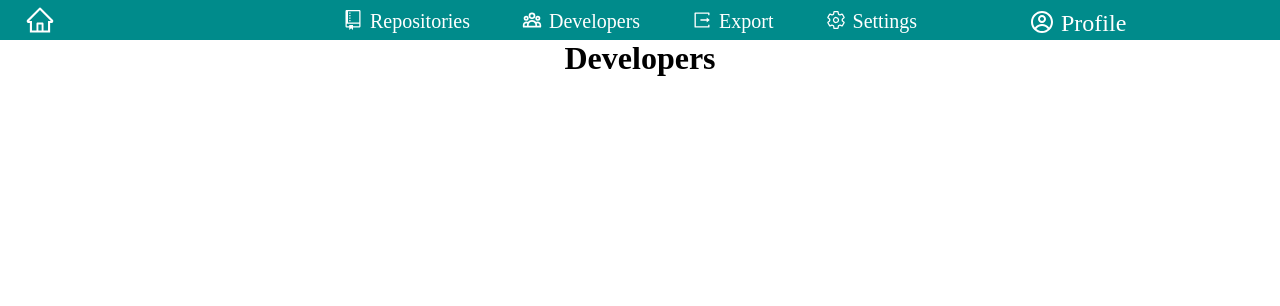
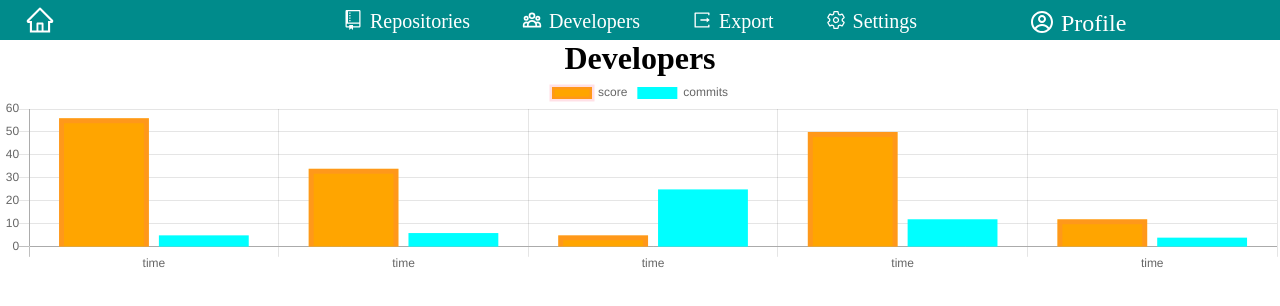
Before and after one commit to kibkake/gitlab-analyzer, a React (Create React App) app in the folder reactui/: page /Developers in a window 1280 px wide. Shown: the top 306 px of the page. Built offline with nearby package versions, Linux system fonts and the light colour scheme.

Commit message:
basic skeleton for chart is made just need to input data for certain developers and some more design tweaking

```diff
--- a/reactui/package.json
+++ b/reactui/package.json
@@ -10,9 +10,11 @@
     "@testing-library/react": "^11.2.5",
     "@testing-library/user-event": "^12.6.3",
     "bootstrap": "^4.6.0",
+    "chart.js": "^2.9.4",
     "date-fns": "^2.0.0-beta.5",
     "react": "^17.0.1",
     "react-bootstrap": "^1.4.3",
+    "react-chartjs-2": "^2.11.1",
     "react-datetime": "^3.0.4",
     "react-dom": "^17.0.1",
     "react-icons": "^4.1.0",
--- a/reactui/src/Pages/Developers.js
+++ b/reactui/src/Pages/Developers.js
@@ -1,8 +1,10 @@
+import BarChart from "../components/Chart";
 
 function Developers(){
     return(
         <div classname='Developers'>
            <h1 style={{textAlign:'center'}}>Developers</h1>
+            <BarChart/>
         </div>
 
     )
--- /dev/null
+++ b/reactui/src/components/Chart.js
@@ -0,0 +1,49 @@
+import React from 'react'
+import { Bar } from 'react-chartjs-2'
+
+const BarChart = () => {
+    return <div>
+        <Bar data={{
+            labels: ['time', 'time', 'time', 'time', 'time'],
+
+            datasets: [
+                    {
+                    label: 'score',
+                    data: [56, 34, 5, 50, 12],
+                    backgroundColor:'orange',
+                    borderColor:[
+                        'rgba(255,99,132,0.2',
+                        'rgba(255,99,132,0.2',
+                        'rgba(255,99,132,0.2',
+                        'rgba(255,99,132,0.2',
+                        'rgba(255,99,132,0.2',
+                    ],
+                    borderWidth:5,
+                    },
+                {
+                    label: 'commits',
+                    data:[5,6,25,12,4],
+                    backgroundColor: 'cyan',
+                    borderColor: 'black',
+                }
+                ]
+            }}
+             height={200}
+             width={200}
+             options ={{
+                maintainAspectRatio: false,
+                 scales:{
+                    yAxes:[
+                        {
+                            ticks:{
+                                beginAtZero: true,
+                            }
+                        }
+                    ]
+                 }
+             }}
+             />
+    </div>
+}
+
+export default BarChart
```
Also changed, not shown: 1 other file (tests, documents, lock files or other folders).
